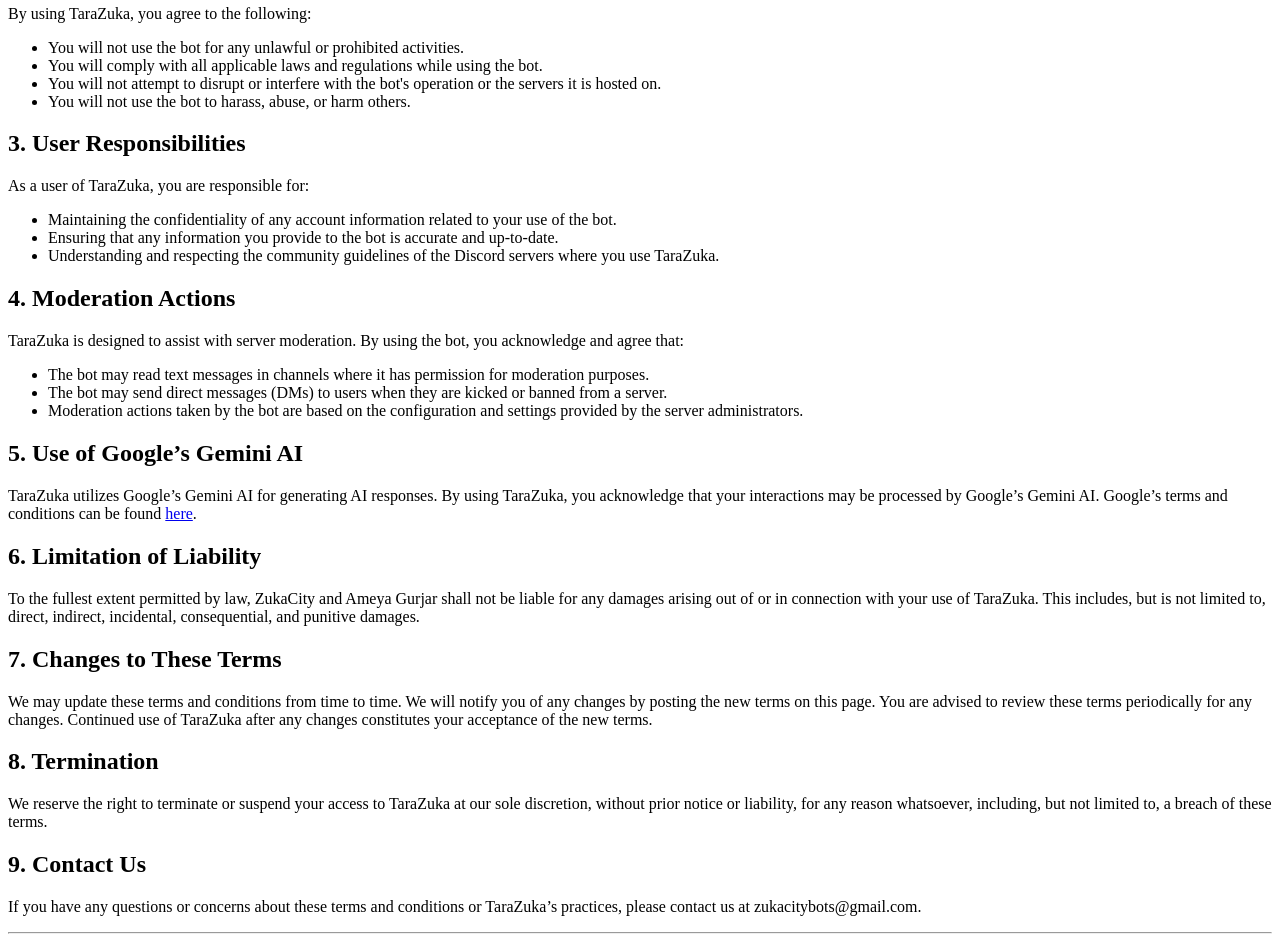
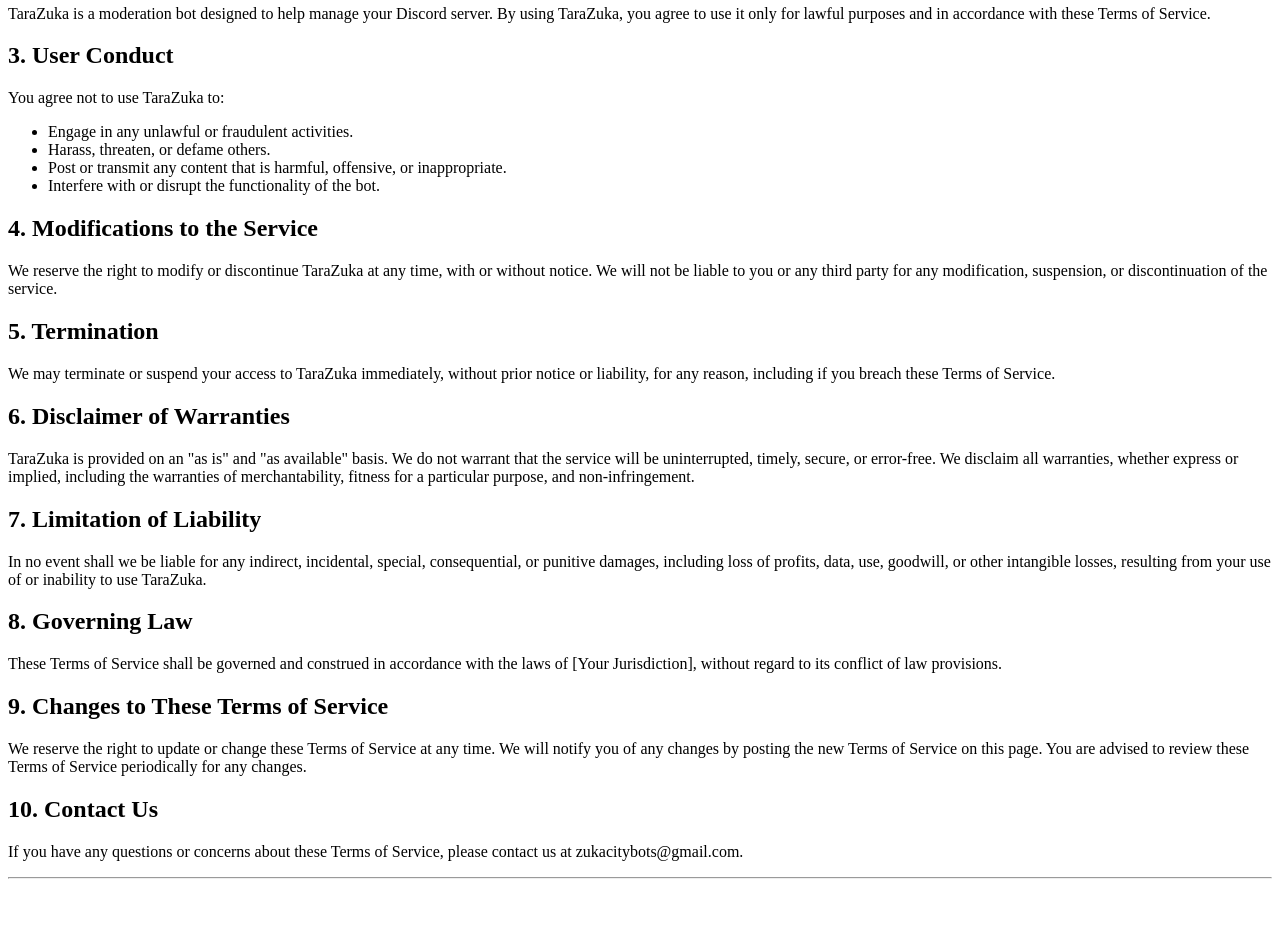
Before and after one commit to ZukaBots/ZukaBots.github.io, a plain HTML site: page TaraZuka/terms/index.html in a window 1280 px wide. Shown: the part 263-1205 px from the top of the page. After the commit the page ends 1150 px from the top, so only its background shows below. Drawn offline with Linux system fonts and the light colour scheme.

```diff
--- a/TaraZuka/terms/index.html
+++ b/TaraZuka/terms/index.html
@@ -3,55 +3,48 @@
 <head>
     <meta charset="UTF-8">
     <meta name="viewport" content="width=device-width, initial-scale=1.0">
-    <title>Terms & Conditions for TaraZuka Bot</title>
+    <title>Terms of Service for TaraZuka Bot</title>
 </head>
 <body>
-    <h1>Terms & Conditions for TaraZuka Bot</h1>
+    <h1>Terms of Service for TaraZuka Bot</h1>
 
-    <p><strong>Last Updated: 08th July, 2024</strong></p>
+    <p><strong>Last Updated: [Date]</strong></p>
 
     <h2>1. Introduction</h2>
-    <p>Welcome to TaraZuka, a Discord bot developed by Ameya Gurjar for ZukaCity. By using TaraZuka, you agree to comply with and be bound by the following terms and conditions. Please review these terms carefully before using the bot.</p>
+    <p>Welcome to TaraZuka, a Discord bot developed by Ameya Gurjar for ZukaCity. By using TaraZuka, you agree to comply with and be bound by the following terms and conditions. Please review them carefully.</p>
 
     <h2>2. Use of the Bot</h2>
-    <p>By using TaraZuka, you agree to the following:</p>
+    <p>TaraZuka is a moderation bot designed to help manage your Discord server. By using TaraZuka, you agree to use it only for lawful purposes and in accordance with these Terms of Service.</p>
+
+    <h2>3. User Conduct</h2>
+    <p>You agree not to use TaraZuka to:</p>
     <ul>
-        <li>You will not use the bot for any unlawful or prohibited activities.</li>
-        <li>You will comply with all applicable laws and regulations while using the bot.</li>
-        <li>You will not attempt to disrupt or interfere with the bot's operation or the servers it is hosted on.</li>
-        <li>You will not use the bot to harass, abuse, or harm others.</li>
+        <li>Engage in any unlawful or fraudulent activities.</li>
+        <li>Harass, threaten, or defame others.</li>
+        <li>Post or transmit any content that is harmful, offensive, or inappropriate.</li>
+        <li>Interfere with or disrupt the functionality of the bot.</li>
     </ul>
 
-    <h2>3. User Responsibilities</h2>
-    <p>As a user of TaraZuka, you are responsible for:</p>
-    <ul>
-        <li>Maintaining the confidentiality of any account information related to your use of the bot.</li>
-        <li>Ensuring that any information you provide to the bot is accurate and up-to-date.</li>
-        <li>Understanding and respecting the community guidelines of the Discord servers where you use TaraZuka.</li>
-    </ul>
+    <h2>4. Modifications to the Service</h2>
+    <p>We reserve the right to modify or discontinue TaraZuka at any time, with or without notice. We will not be liable to you or any third party for any modification, suspension, or discontinuation of the service.</p>
 
-    <h2>4. Moderation Actions</h2>
-    <p>TaraZuka is designed to assist with server moderation. By using the bot, you acknowledge and agree that:</p>
-    <ul>
-        <li>The bot may read text messages in channels where it has permission for moderation purposes.</li>
-        <li>The bot may send direct messages (DMs) to users when they are kicked or banned from a server.</li>
-        <li>Moderation actions taken by the bot are based on the configuration and settings provided by the server administrators.</li>
-    </ul>
+    <h2>5. Termination</h2>
+    <p>We may terminate or suspend your access to TaraZuka immediately, without prior notice or liability, for any reason, including if you breach these Terms of Service.</p>
 
-    <h2>5. Use of Google’s Gemini AI</h2>
-    <p>TaraZuka utilizes Google’s Gemini AI for generating AI responses. By using TaraZuka, you acknowledge that your interactions may be processed by Google’s Gemini AI. Google’s terms and conditions can be found <a href="https://policies.google.com/terms">here</a>.</p>
+    <h2>6. Disclaimer of Warranties</h2>
+    <p>TaraZuka is provided on an "as is" and "as available" basis. We do not warrant that the service will be uninterrupted, timely, secure, or error-free. We disclaim all warranties, whether express or implied, including the warranties of merchantability, fitness for a particular purpose, and non-infringement.</p>
 
-    <h2>6. Limitation of Liability</h2>
-    <p>To the fullest extent permitted by law, ZukaCity and Ameya Gurjar shall not be liable for any damages arising out of or in connection with your use of TaraZuka. This includes, but is not limited to, direct, indirect, incidental, consequential, and punitive damages.</p>
+    <h2>7. Limitation of Liability</h2>
+    <p>In no event shall we be liable for any indirect, incidental, special, consequential, or punitive damages, including loss of profits, data, use, goodwill, or other intangible losses, resulting from your use of or inability to use TaraZuka.</p>
 
-    <h2>7. Changes to These Terms</h2>
-    <p>We may update these terms and conditions from time to time. We will notify you of any changes by posting the new terms on this page. You are advised to review these terms periodically for any changes. Continued use of TaraZuka after any changes constitutes your acceptance of the new terms.</p>
+    <h2>8. Governing Law</h2>
+    <p>These Terms of Service shall be governed and construed in accordance with the laws of [Your Jurisdiction], without regard to its conflict of law provisions.</p>
 
-    <h2>8. Termination</h2>
-    <p>We reserve the right to terminate or suspend your access to TaraZuka at our sole discretion, without prior notice or liability, for any reason whatsoever, including, but not limited to, a breach of these terms.</p>
+    <h2>9. Changes to These Terms of Service</h2>
+    <p>We reserve the right to update or change these Terms of Service at any time. We will notify you of any changes by posting the new Terms of Service on this page. You are advised to review these Terms of Service periodically for any changes.</p>
 
-    <h2>9. Contact Us</h2>
-    <p>If you have any questions or concerns about these terms and conditions or TaraZuka’s practices, please contact us at zukacitybots@gmail.com.</p>
+    <h2>10. Contact Us</h2>
+    <p>If you have any questions or concerns about these Terms of Service, please contact us at zukacitybots@gmail.com.</p>
 
     <hr>
 </body>
```
